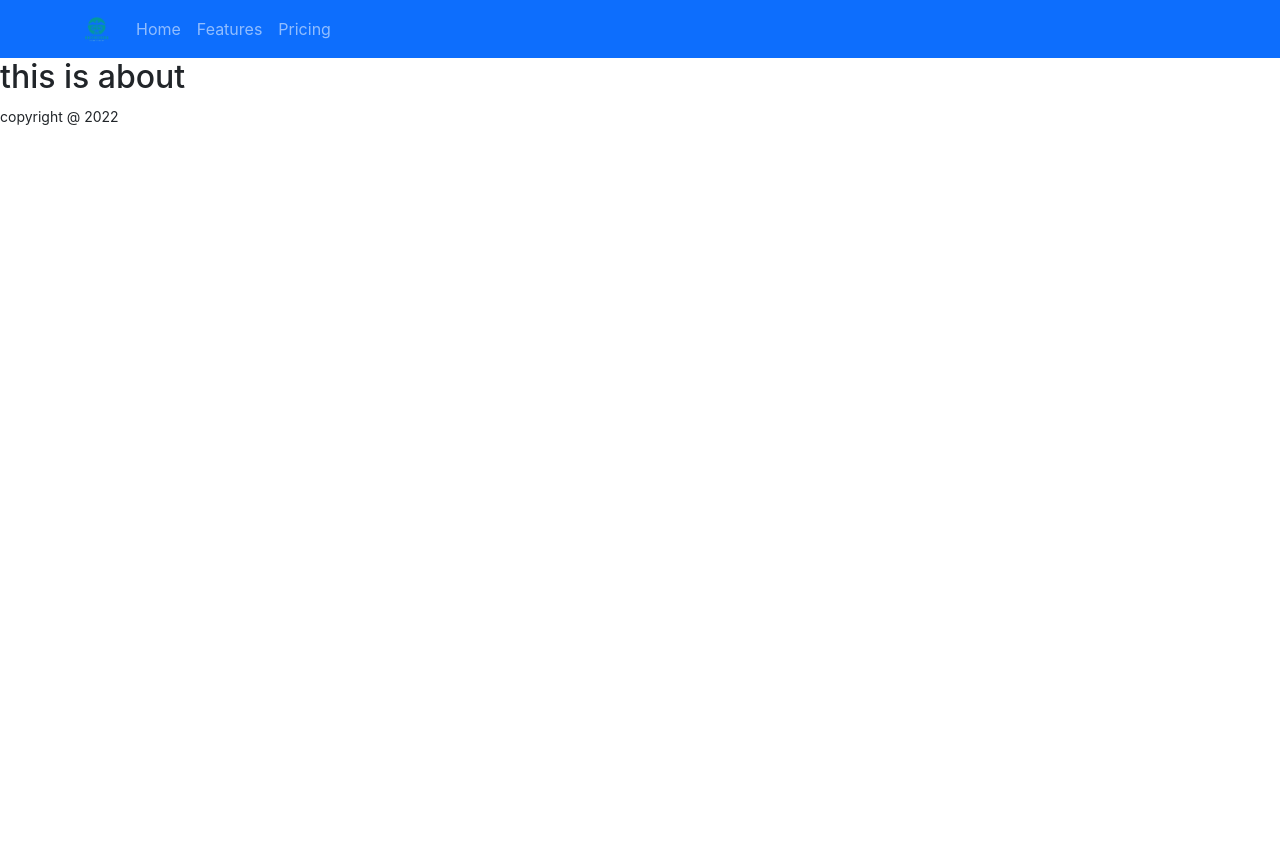
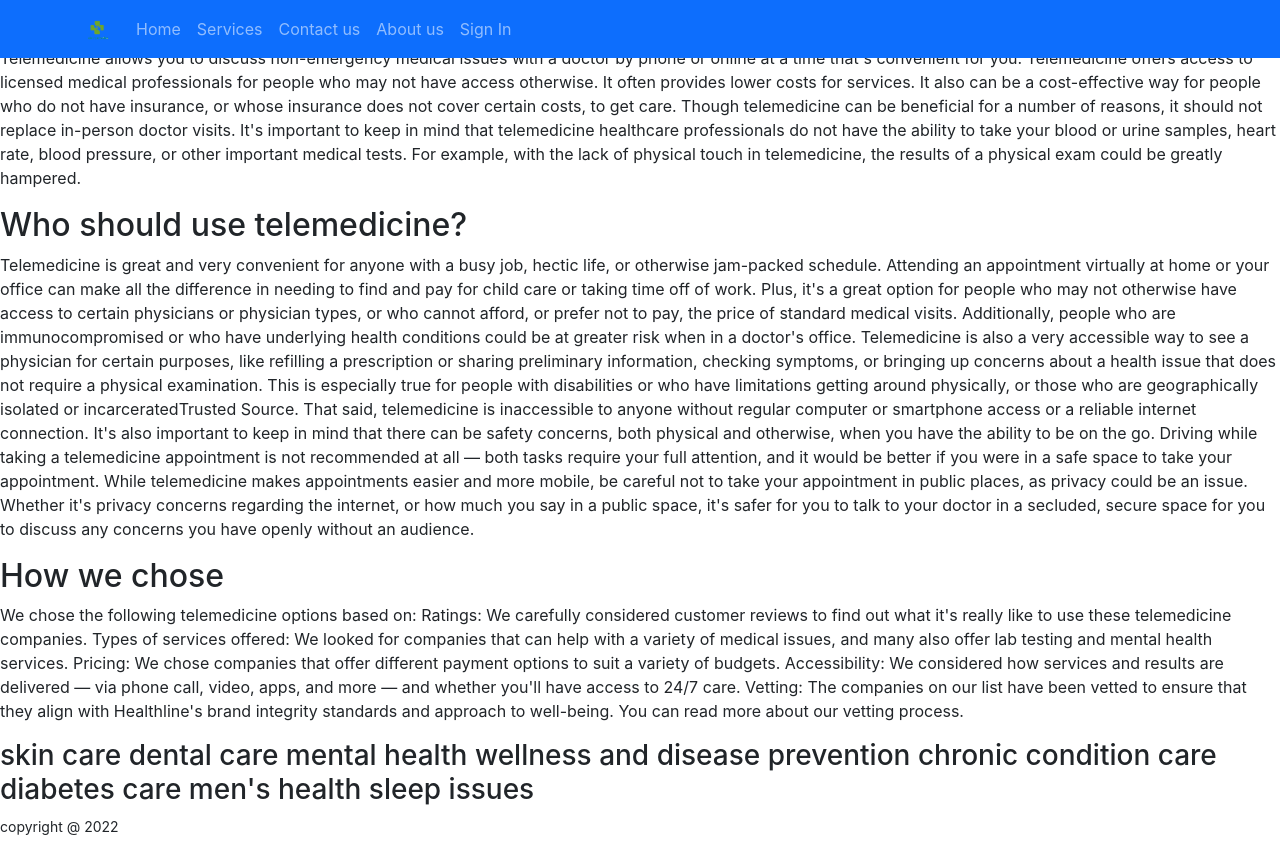
Before and after one commit to SifatNiloy/doctorseba, a React (Create React App) app: page /about in a window 1280 px wide. Before the commit the page ends 800 px from the top, so only its background shows below. Built offline with nearby package versions, Linux system fonts and the light colour scheme.

Commit message:
navbar top-fixed

```diff
--- a/src/Pages/About/About.js
+++ b/src/Pages/About/About.js
@@ -3,7 +3,50 @@ import React from 'react';
 const About = () => {
     return (
         <div>
-            <h2>this is about</h2>
+            <h2>What is telemedicine?</h2>
+            <p>Telemedicine allows you to discuss non-emergency medical issues with a doctor by phone or online at a time that's convenient for you.
+
+                Telemedicine offers access to licensed medical professionals for people who may not have access otherwise. It often provides lower costs for services.
+
+                It also can be a cost-effective way for people who do not have insurance, or whose insurance does not cover certain costs, to get care.
+
+                Though telemedicine can be beneficial for a number of reasons, it should not replace in-person doctor visits.
+
+                It's important to keep in mind that telemedicine healthcare professionals do not have the ability to take your blood or urine samples, heart rate, blood pressure, or other important medical tests. For example, with the lack of physical touch in telemedicine, the results of a physical exam could be greatly hampered.</p>
+            <h2>Who should use telemedicine?</h2>
+            <p>Telemedicine is great and very convenient for anyone with a busy job, hectic life, or otherwise jam-packed schedule.
+
+                Attending an appointment virtually at home or your office can make all the difference in needing to find and pay for child care or taking time off of work.
+
+                Plus, it's a great option for people who may not otherwise have access to certain physicians or physician types, or who cannot afford, or prefer not to pay, the price of standard medical visits.
+
+                Additionally, people who are immunocompromised or who have underlying health conditions could be at greater risk when in a doctor's office.
+
+                Telemedicine is also a very accessible way to see a physician for certain purposes, like refilling a prescription or sharing preliminary information, checking symptoms, or bringing up concerns about a health issue that does not require a physical examination.
+
+                This is especially true for people with disabilities or who have limitations getting around physically, or those who are geographically isolated or incarceratedTrusted Source.
+
+                That said, telemedicine is inaccessible to anyone without regular computer or smartphone access or a reliable internet connection. It's also important to keep in mind that there can be safety concerns, both physical and otherwise, when you have the ability to be on the go. Driving while taking a telemedicine appointment is not recommended at all — both tasks require your full attention, and it would be better if you were in a safe space to take your appointment.
+
+                While telemedicine makes appointments easier and more mobile, be careful not to take your appointment in public places, as privacy could be an issue. Whether it's privacy concerns regarding the internet, or how much you say in a public space, it's safer for you to talk to your doctor in a secluded, secure space for you to discuss any concerns you have openly without an audience.</p>
+            <h2>How we chose</h2>
+            <p>We chose the following telemedicine options based on:
+
+                Ratings: We carefully considered customer reviews to find out what it's really like to use these telemedicine companies.
+                Types of services offered: We looked for companies that can help with a variety of medical issues, and many also offer lab testing and mental health services.
+                Pricing: We chose companies that offer different payment options to suit a variety of budgets.
+                Accessibility: We considered how services and results are delivered — via phone call, video, apps, and more — and whether you'll have access to 24/7 care.
+                Vetting: The companies on our list have been vetted to ensure that they align with Healthline's brand integrity standards and approach to well-being. You can read more about our vetting process.</p>
+            <h3>
+                skin care
+                dental care
+                mental health
+                wellness and disease prevention
+                chronic condition care
+                diabetes care
+                men's health
+                sleep issues
+            </h3>
         </div>
     );
 };
--- a/src/Pages/Shared/Header/Header.css
+++ b/src/Pages/Shared/Header/Header.css
@@ -0,0 +1,3 @@
+.top-navbar {
+    color: #edd1ba;
+}
--- a/src/Pages/Shared/Header/Header.js
+++ b/src/Pages/Shared/Header/Header.js
@@ -1,18 +1,21 @@
 import React from 'react';
 import { Container, Nav, Navbar } from 'react-bootstrap';
-import logo from '../../../images/logo-2.png'
+import logo from '../../../images/logo-1.png'
+import './Header.css'
 const Header = () => {
     return (
         <>
-            <Navbar bg="primary" variant="dark">
+            <Navbar bg="primary" variant="dark" className='top-navbar' fixed="top">
                 <Container>
                     <Navbar.Brand href="#home">
-                        <img src={logo} height="30px" alt="" />
+                        <img height={'30px'} src={logo} alt="" />
                     </Navbar.Brand>
                     <Nav className="me-auto">
                         <Nav.Link href="#home">Home</Nav.Link>
-                        <Nav.Link href="#features">Features</Nav.Link>
-                        <Nav.Link href="#pricing">Pricing</Nav.Link>
+                        <Nav.Link href="#features">Services</Nav.Link>
+                        <Nav.Link href="#pricing">Contact us</Nav.Link>
+                        <Nav.Link href="#pricing">About us</Nav.Link>
+                        <Nav.Link href="#pricing">Sign In</Nav.Link>
                     </Nav>
                 </Container>
             </Navbar>
```
